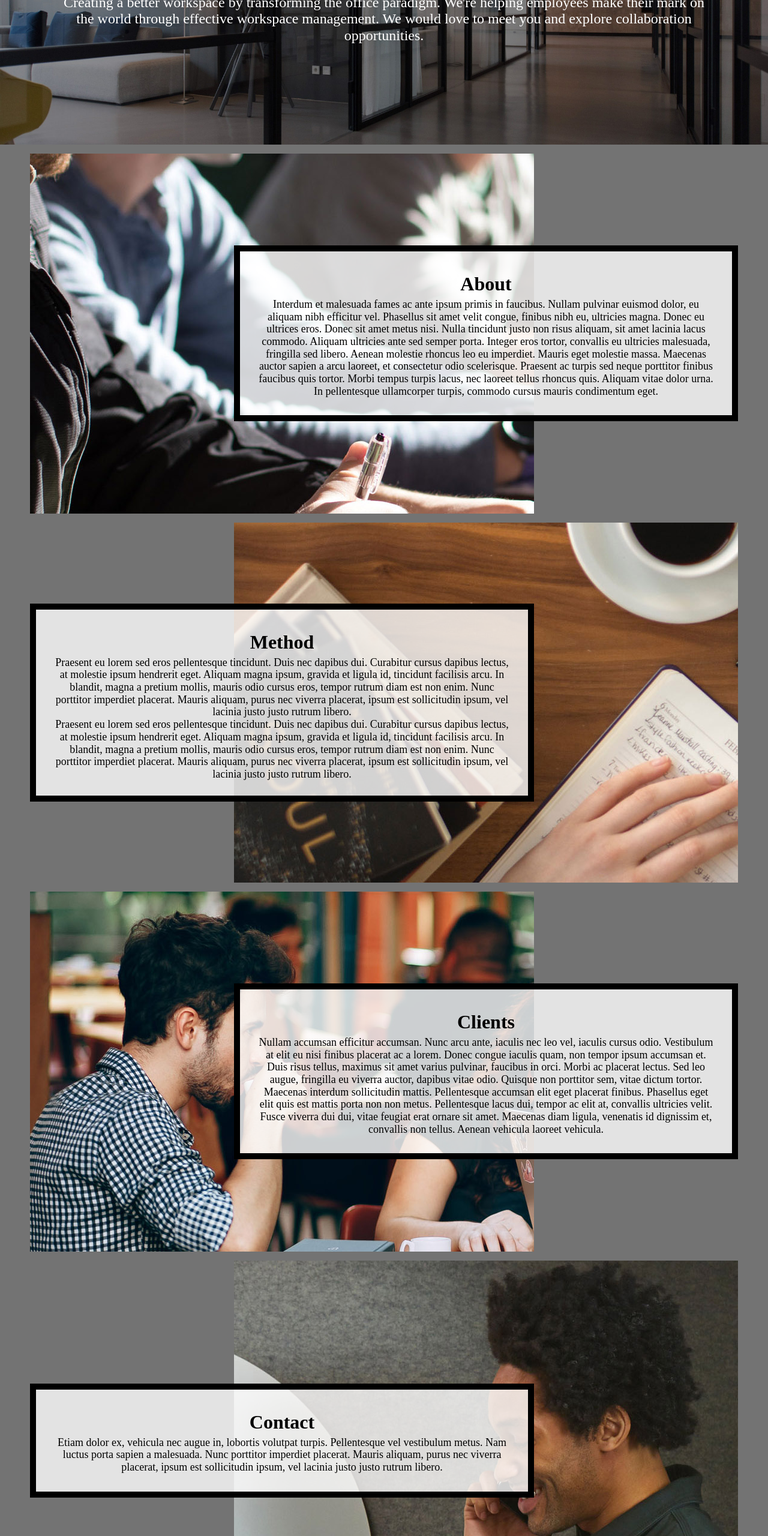
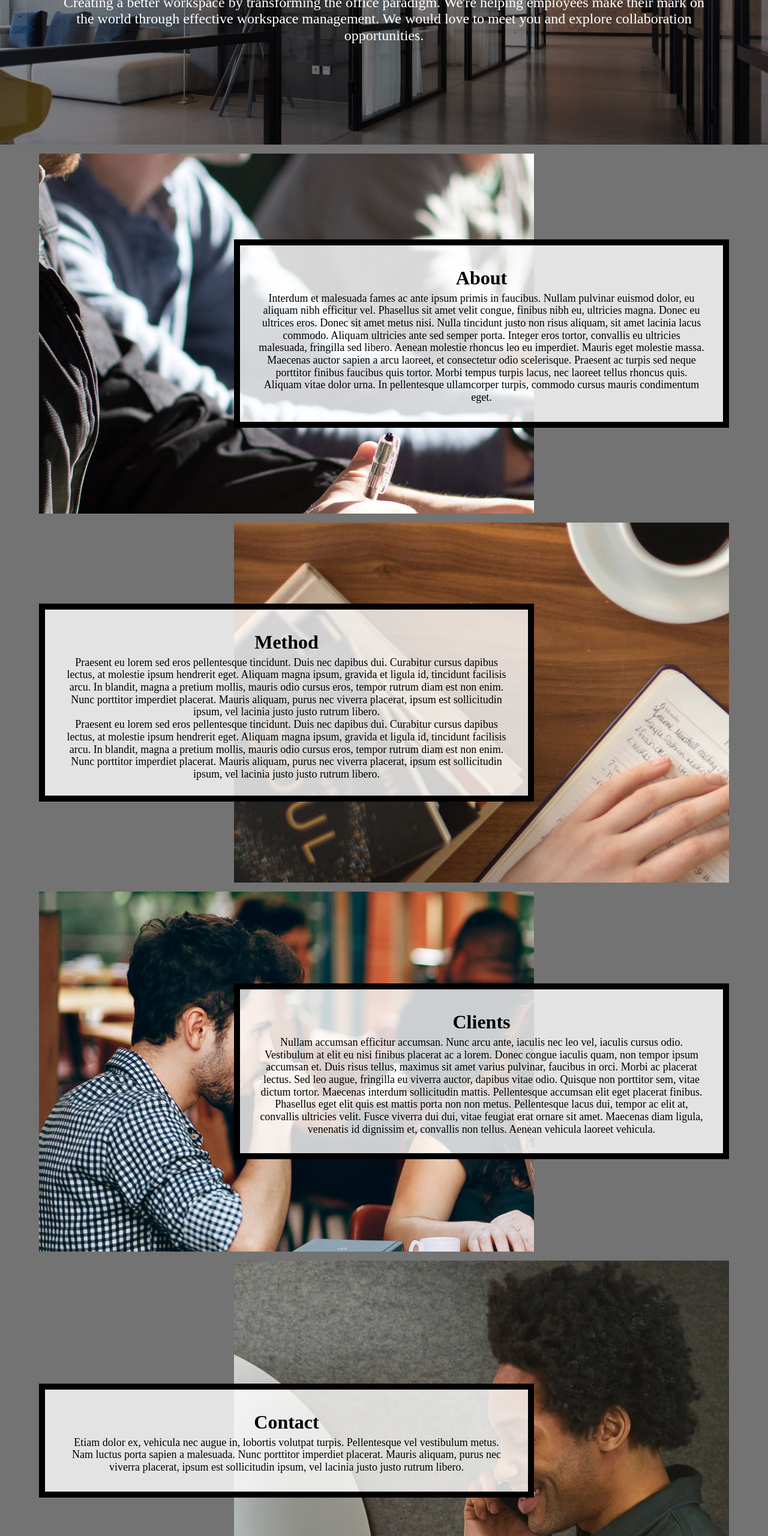
Before and after one commit to MitchellBloch/hw4-2023, a plain HTML site: page index.html in a window 1280 px wide. Shown: the part 240-2800 px from the top of the page at 60% size. Drawn offline with Linux system fonts and the light colour scheme.

Commit message:
Update style.css

```diff
--- a/css/style.css
+++ b/css/style.css
@@ -124,6 +124,7 @@ nav a:focus{
 /* Step 2b: Write selector/rule property to position the skip class element when it is in focus*/
 
 .skip a:focus{
+  position: absolute;
   top: 20px;
 }
 
@@ -139,7 +140,7 @@ nav a:focus{
 .container{
   display: grid;
   grid-template-columns: 1fr 5fr 1fr;
-  grid-row-gap: 15px;
+  grid-gap: 15px;
 }
 
 
@@ -150,10 +151,12 @@ first div in the grid  and place it in the grid. */
 
   grid-column: 1 / -1;
   background-image: url(../images/header.jpg);
+  height: 400px;
   background-attachment: fixed;
   background-position: center;
   background-repeat: no-repeat;
   background-size: cover;
+  color:white;
 
 }
 
@@ -183,22 +186,23 @@ first div in the grid  and place it in the grid. */
   }
 
   .about-image{
-    grid-row: 2;
+    grid-row: 2 / 3;
   }
 
   .method-image{
-    grid-row: 3;
+    grid-row: 3 / 4;
   }
 
   .clients-image{
-    grid-row: 4;
+    grid-row: 4 / 5;
   }
 
   .contact-image{
-    grid-row: 5;
+    grid-row: 5 / 6;
   }
 
   .about-image, .method-image, .clients-image, .contact-image{
+    display:block;
     grid-column: 1 / -1;
     max-height: 600px;
     overflow: hidden;
@@ -236,8 +240,9 @@ first div in the grid  and place it in the grid. */
   /* Step 10: Write the selector/rule property to update the .container class */
 
   .container{
+    grid-template-columns: 50px auto 500px auto 50px;
+    grid-gap: 15px;
     display: grid;
-    grid-template-columns: 50px auto 500px auto 50px;
   }
 
 
@@ -257,8 +262,8 @@ first div in the grid  and place it in the grid. */
  /* Step 13:Write the selector/rule property to update the .text-block class */
 
   .text-block{
+    max-height: 250px;
     overflow: scroll;
-    max-height: 250px;
   }
 
 }
```
